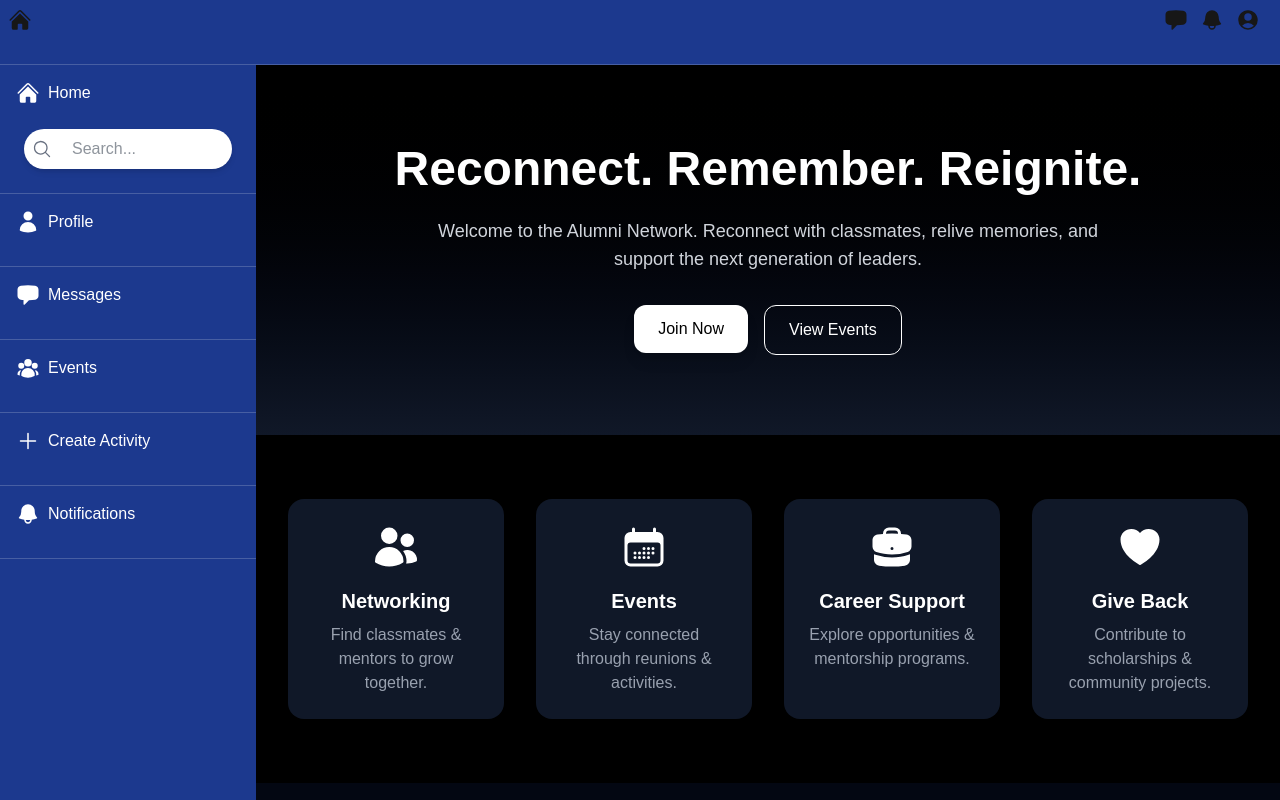
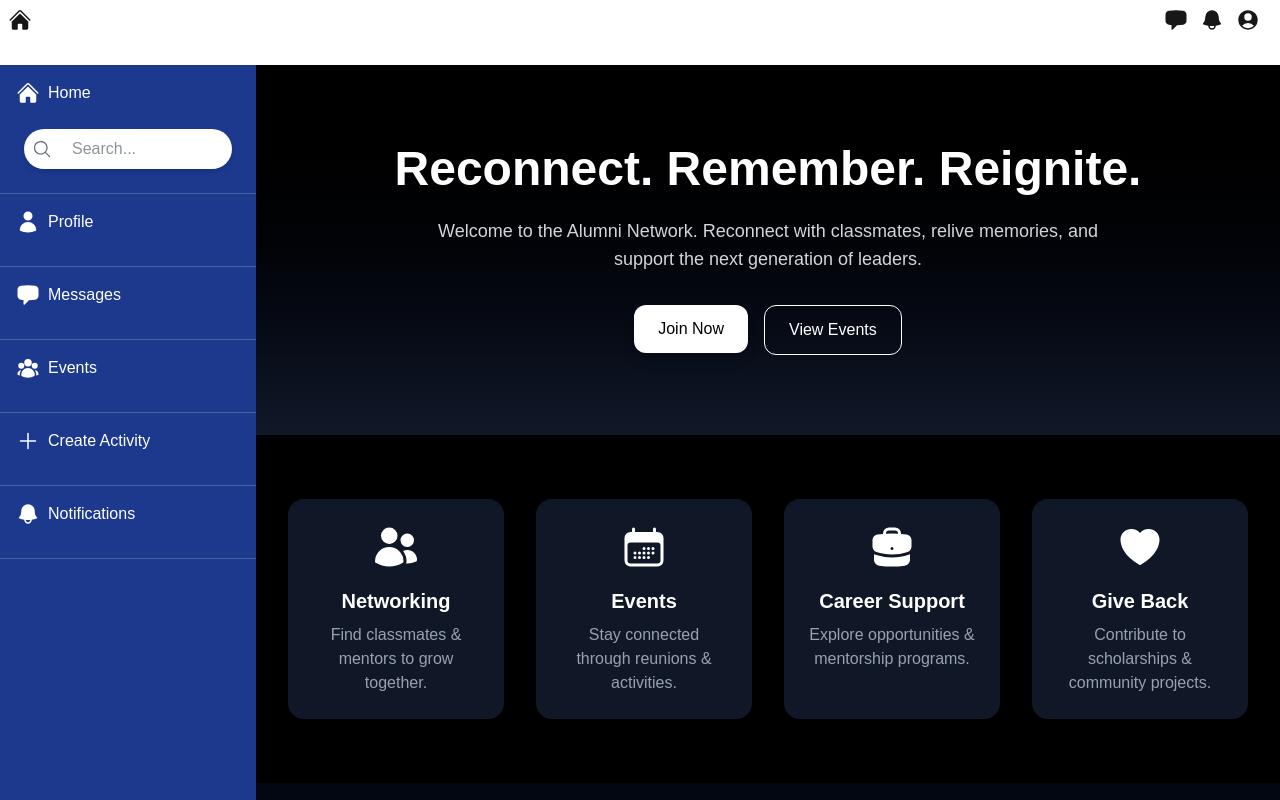
Before and after one commit to anamivale/glowing-sniffle, a Next.js app: page / in a window 1280 px wide. Shown: the top 800 px of the page. Built offline with nearby package versions, Linux system fonts and the light colour scheme.

Commit message:
refactor: change trhe background colo

```diff
--- a/src/app/components/navbar.jsx
+++ b/src/app/components/navbar.jsx
@@ -2,7 +2,7 @@ import Link from "next/link"
 import { HomeIcon, BellIcon, ChatBubbleLeftIcon, UserCircleIcon } from '@heroicons/react/24/solid';
 function Navbar() {
     return (
-        <nav className='bg-blue-900 dark:text-white p-2 flex border-b justify-between border-gray-100/20' >
+        <nav className=' dark:text-white p-2 flex border-b justify-between border-gray-100/20' >
             <div className="left">
                 <Link href="/" className='mr-2'><HomeIcon className="h-6 w-6 " /></Link>
 
```
